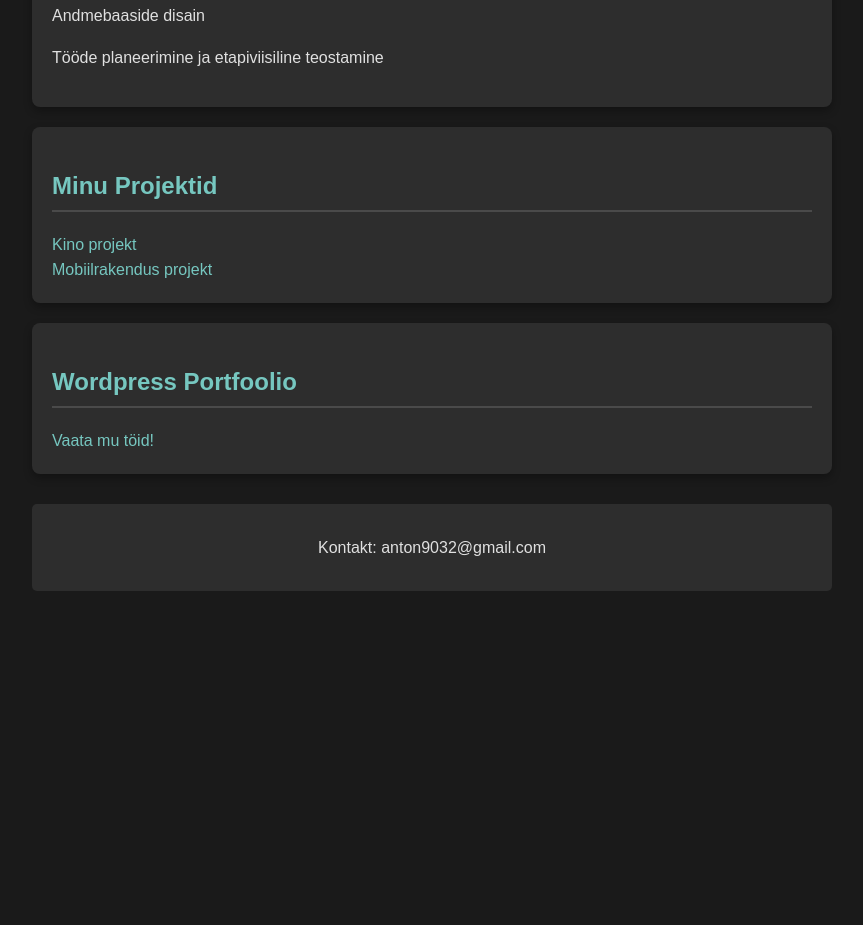
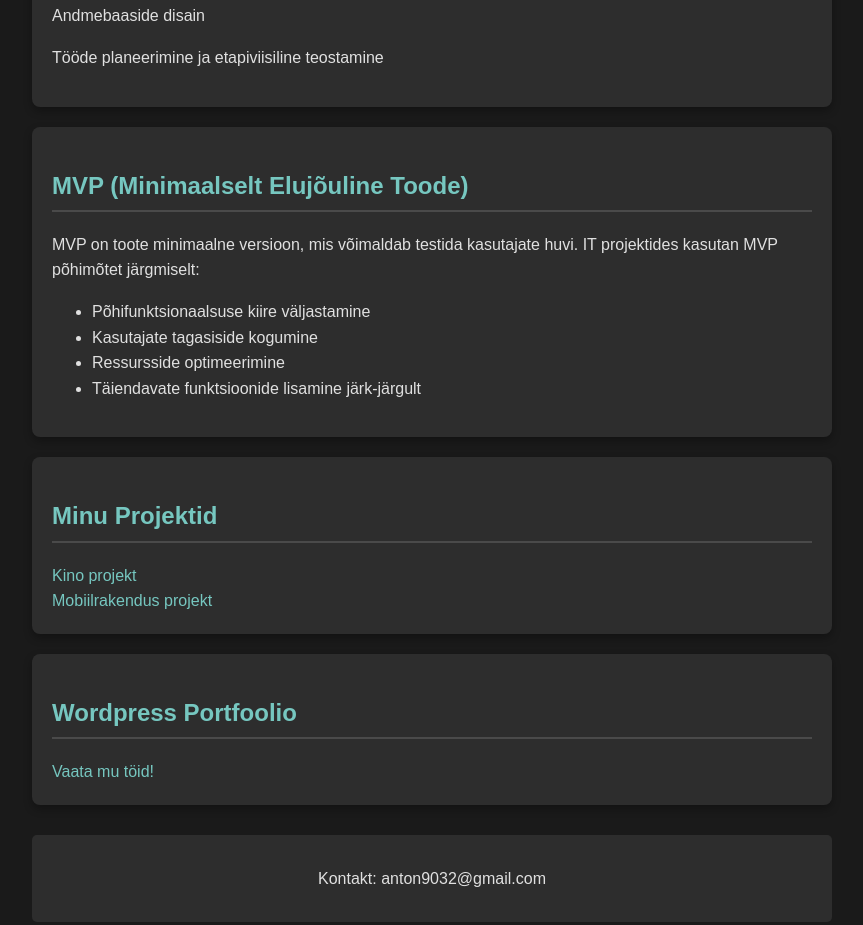
Before and after one commit to Antonlvanov/AntonKoduleht, a plain HTML site: page index.html in a window 1280 px wide. Shown: the part 1373-2298 px from the top of the page, without its empty margins (208-1071 px from the left). Before the commit the page ends 1984 px from the top, so only its background shows below. Drawn offline with Linux system fonts and the light colour scheme.

Commit message:
lisatud mvp section

```diff
--- a/index.html
+++ b/index.html
@@ -50,6 +50,17 @@
     <p>Tööde planeerimine ja etapiviisiline teostamine</p>
 </section>
 
+<section class="mvp">
+    <h2>MVP (Minimaalselt Elujõuline Toode)</h2>
+    <p>MVP on toote minimaalne versioon, mis võimaldab testida kasutajate huvi. IT projektides kasutan MVP põhimõtet järgmiselt:</p>
+    <ul>
+        <li>Põhifunktsionaalsuse kiire väljastamine</li>
+        <li>Kasutajate tagasiside kogumine</li>
+        <li>Ressursside optimeerimine</li>
+        <li>Täiendavate funktsioonide lisamine järk-järgult</li>
+    </ul>
+</section>
+
 <section class="projektid">
     <h2>Minu Projektid</h2>
     <a href="https://github.com/Antonlvanov/Kino">Kino projekt</a><br>
```
